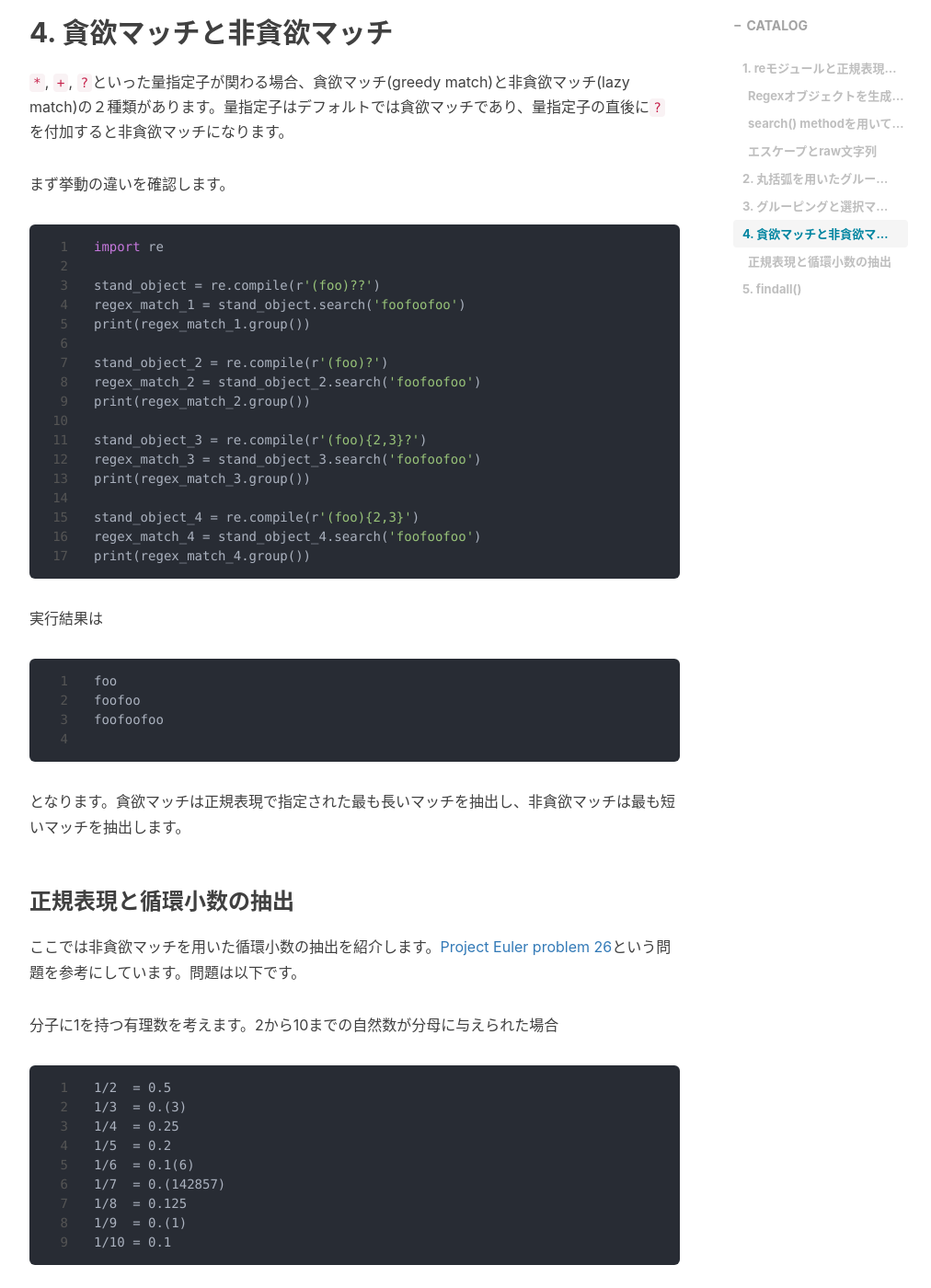
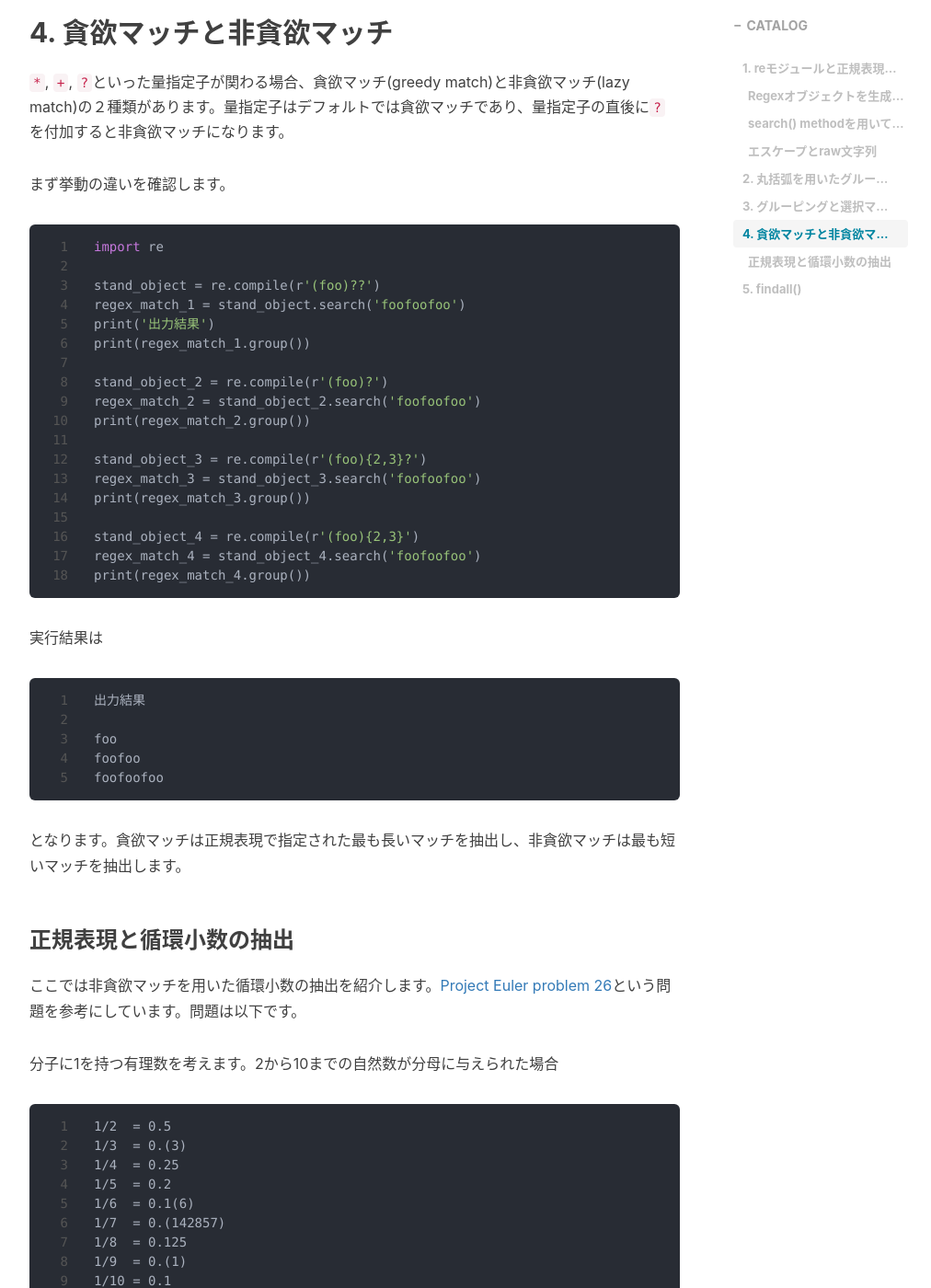
Before and after one commit to RyoNakagami/RyoNakagami.github.io, a Jekyll site: the page built from _posts/2020-10-19-Regular-Expression-part2.md, in a window 1280 px wide and 1400 px high, scrolled down 6295 px. Shown: the whole window at 92% size, without its empty margins (233-1245 px from the left). Built offline with Jekyll 4.4.1, drawn with Linux system fonts in a browser that asks for light colours; nearby versions of some CDN libraries; comment, search, counter and statistics services are not loaded.

Commit message:
FIX Python regex post

````diff
--- a/_posts/2020-10-19-Regular-Expression-part2.md
+++ b/_posts/2020-10-19-Regular-Expression-part2.md
@@ -214,6 +214,7 @@ import re
 
 stand_object = re.compile(r'(foo)??')
 regex_match_1 = stand_object.search('foofoofoo')
+print('出力結果')
 print(regex_match_1.group())
 
 stand_object_2 = re.compile(r'(foo)?')
@@ -232,6 +233,7 @@ print(regex_match_4.group())
 実行結果は
 
 ```
+出力結果
 
 foo
 foofoo
````
